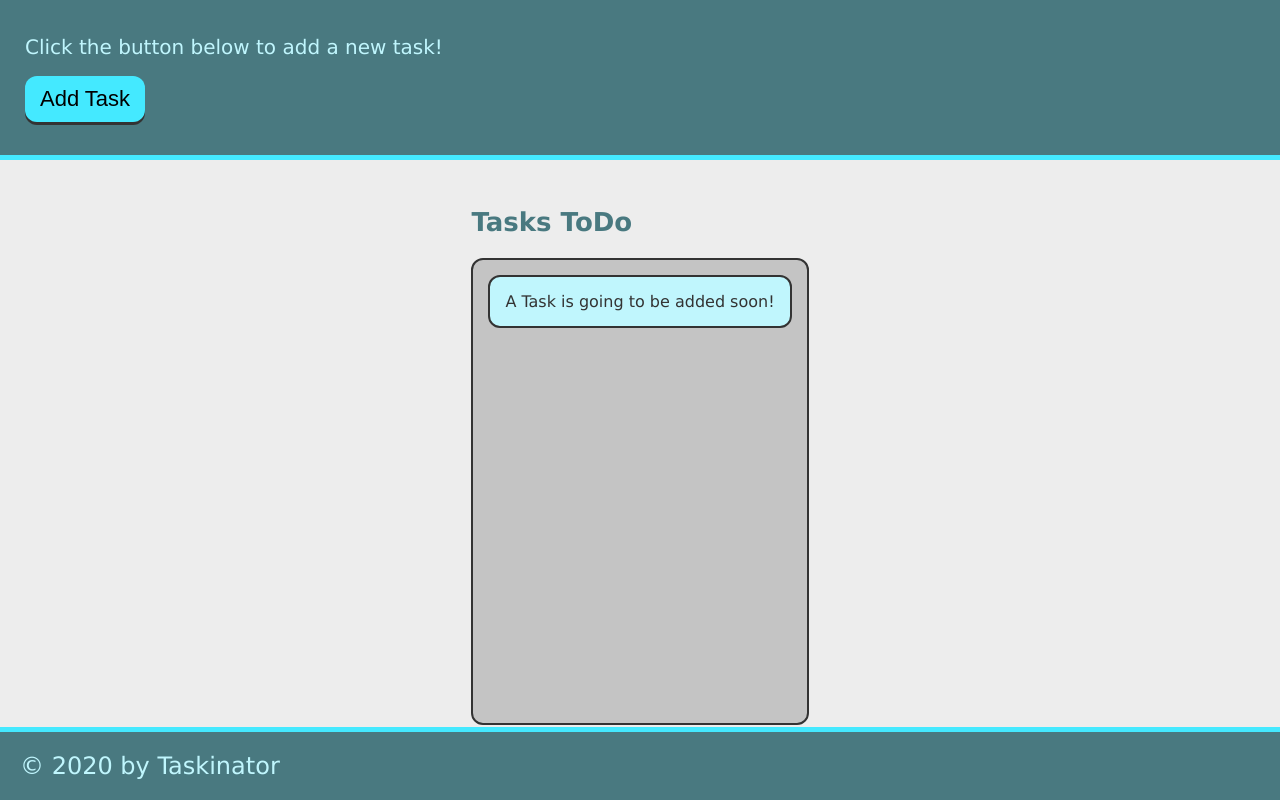
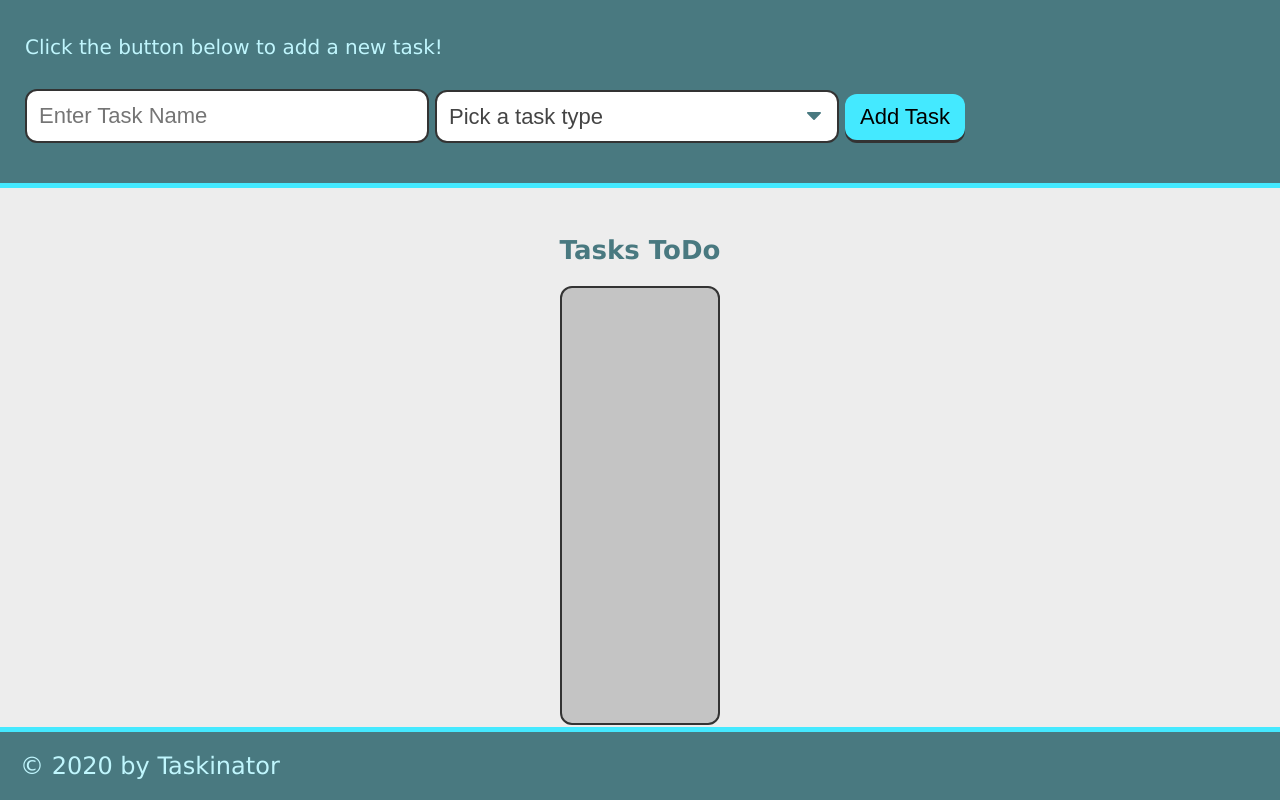
Before and after one commit to lnd4812/taskinator, a plain HTML site: page index.html in a window 1280 px wide. Drawn offline with Linux system fonts and the light colour scheme.

Commit message:
added and styled drop down field

```diff
--- a/index.html
+++ b/index.html
@@ -14,14 +14,27 @@
            <h1>Taskinator</h1>
         </title>
         <p>Click the button below to add a new task!</p>
-        <button class="btn" id="save-task">Add Task</button>
+        <form id="task-form">
+            <div class="form-group">
+                <input type="text" name="task-name" placeholder="Enter Task Name" />
+            </div>
+            <div class="form-group">
+                <select name="task-type" class="select-dropdown">
+                    <option value="" disabled selected>Pick a task type</option>
+                    <option value="Print">Print</option>
+                    <option value="Web">Web</option>
+                    <option value="Mobile">Mobile</option>
+                </select>
+            </div>
+            <div class="form-group">
+                <button class="btn" id="#save-task" type="submit">Add Task</button>
+            </div>
+        </form>
     </header>
     <main class="page-content">
         <section class="class-list-wrapper">
             <h2 class="list-title">Tasks ToDo</h2>
-            <ul class="task-list" id="tasks-to-do">
-                <li class="task-item">A Task is going to be added soon!</li>
-            </ul>
+            <ul class="task-list" id="tasks-to-do"></ul>
         </section>
     </main>
     <footer>
```
